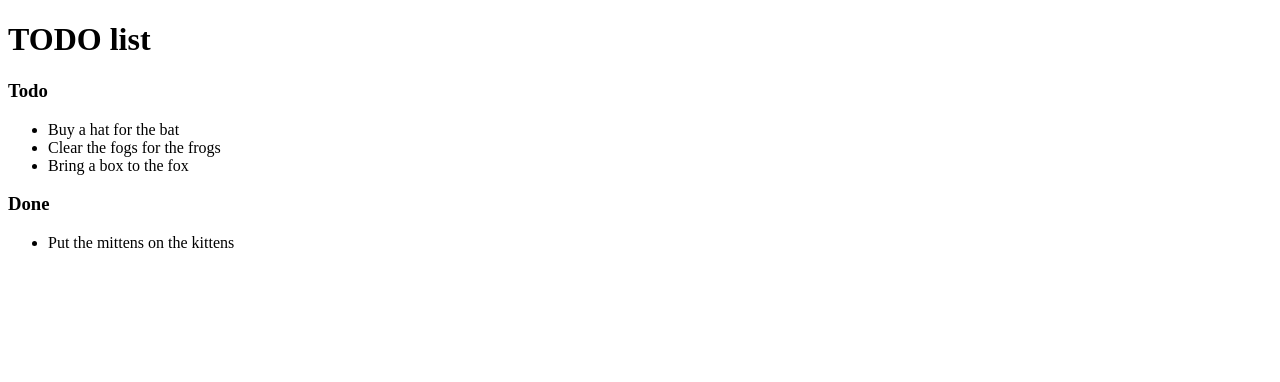
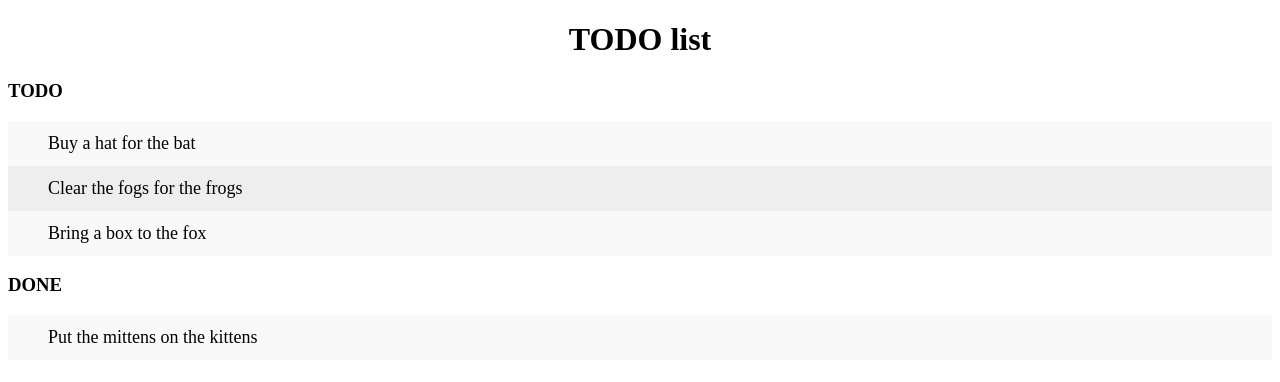
Before and after one commit to Gladiator87s/SDEV-143-module-4, a plain HTML site: page index.html in a window 1280 px wide. Drawn offline with Linux system fonts and the light colour scheme.

Commit message:
changed index.html

```diff
--- a/index.html
+++ b/index.html
@@ -3,6 +3,32 @@
     <head>
         <meta charset="utf-8">
         <title>TODO list</title>
+        <style>
+            h1 {
+                text-align:center;
+            }
+            h3 {
+                text-transform: uppercase;
+            }
+            ul {
+                margin: 0;
+                padding: 0;
+            }
+            ul li {
+                cursor: pointer;
+                position: relative;
+                padding: 12px 8px 12px 40px;
+                background: #eee;
+                font-size: 18px;
+                transition: 0.2s;
+            }
+            ul li:nth-child(odd) {
+                background: #f9f9f9;
+            }
+            ul li:hover {
+                background: #ddd;
+            }
+        </style>
     </head>
     <body>
         <h1>TODO list</h1>
```
